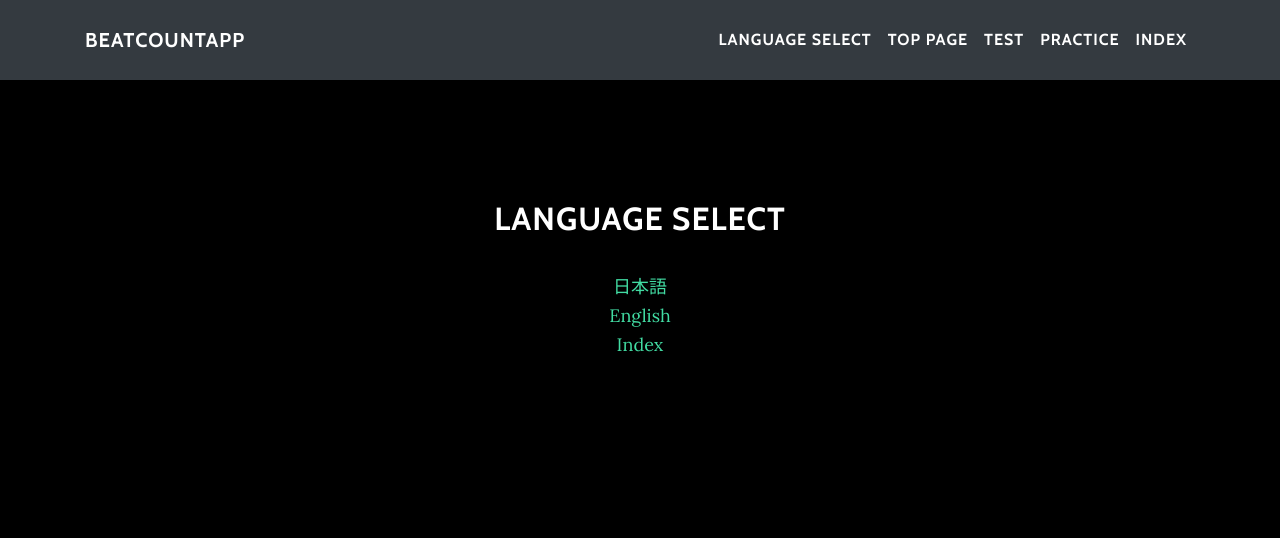
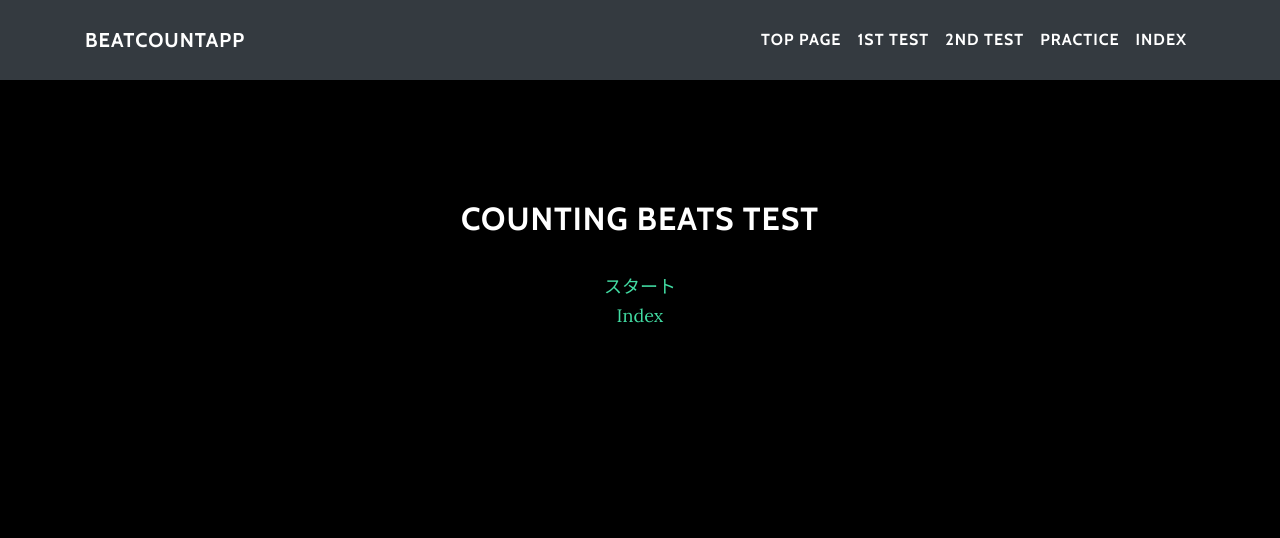
Before and after one commit to NumbTyler/beatcount, a Django app: page /lang_select.html in a window 1280 px wide. Shown: the top 538 px of the page. Run offline with Django 3.2, Linux system fonts and the light colour scheme; some libraries are stand-ins or nearby versions.

Commit message:
Little Fix

```diff
--- a/beatcount/templates/beatcount/base.html
+++ b/beatcount/templates/beatcount/base.html
@@ -49,13 +49,13 @@
             <div class="collapse navbar-collapse" id="navbarResponsive">
                 <ul class="navbar-nav ml-auto">
                     <li class="nav-item">
-                        <a class="nav-link js-scroll-trigger" href="lang_select.html">Language Select</a>
+                        <a class="nav-link js-scroll-trigger" href="lang_select.html">Top Page</a>
                     </li>
                     <li class="nav-item">
-                        <a class="nav-link js-scroll-trigger" href="jap_page.html">Top Page</a>
+                        <a class="nav-link js-scroll-trigger" href="release.html">1st Test</a>
                     </li>
                     <li class="nav-item">
-                        <a class="nav-link js-scroll-trigger" href="test_page.html">Test</a>
+                        <a class="nav-link js-scroll-trigger" href="test_page.html">2nd Test</a>
                     </li>
                     <li class="nav-item">
                         <a class="nav-link js-scroll-trigger" href="practice.html">Practice</a>
--- a/beatcount/templates/beatcount/jap_page.html
+++ b/beatcount/templates/beatcount/jap_page.html
@@ -10,8 +10,8 @@
                     <div class="row">
                         <div class="col-lg-8 mx-auto">
                             <h1 class="brand-heading">Counting Beats Ability</h1>
-                            <p class="intro-text">ビートカウント能力評価指標
-                            <br>Start Experiment</p>
+                            <p class="intro-text">ビートカウント能力測定指標
+                            <br><br>実験開始</p>
                             <a href="#about" class="btn btn-circle js-scroll-trigger">
                                 <i class="fa fa-angle-double-down animated"></i>
                             </a>
--- a/beatcount/templates/beatcount/lang_select.html
+++ b/beatcount/templates/beatcount/lang_select.html
@@ -28,9 +28,9 @@
         <div class="container">
             <div class="row">
                 <div class="col-lg-8 mx-auto">
-                    <h2>Language Select</h2>
-                    <p><a href="jap_page.html">日本語</a>
-                    <br><a href="eng_page.html">English</a>
+                    <h2>Counting Beats Test</h2>
+                    <p><a href="jap_page.html">スタート</a>
+<!--                    <br><a href="eng_page.html">English</a>-->
                     <br><a href="index.html">Index</a></p>
                 </div>
             </div>
```
Also changed, not shown: 1 other file.
